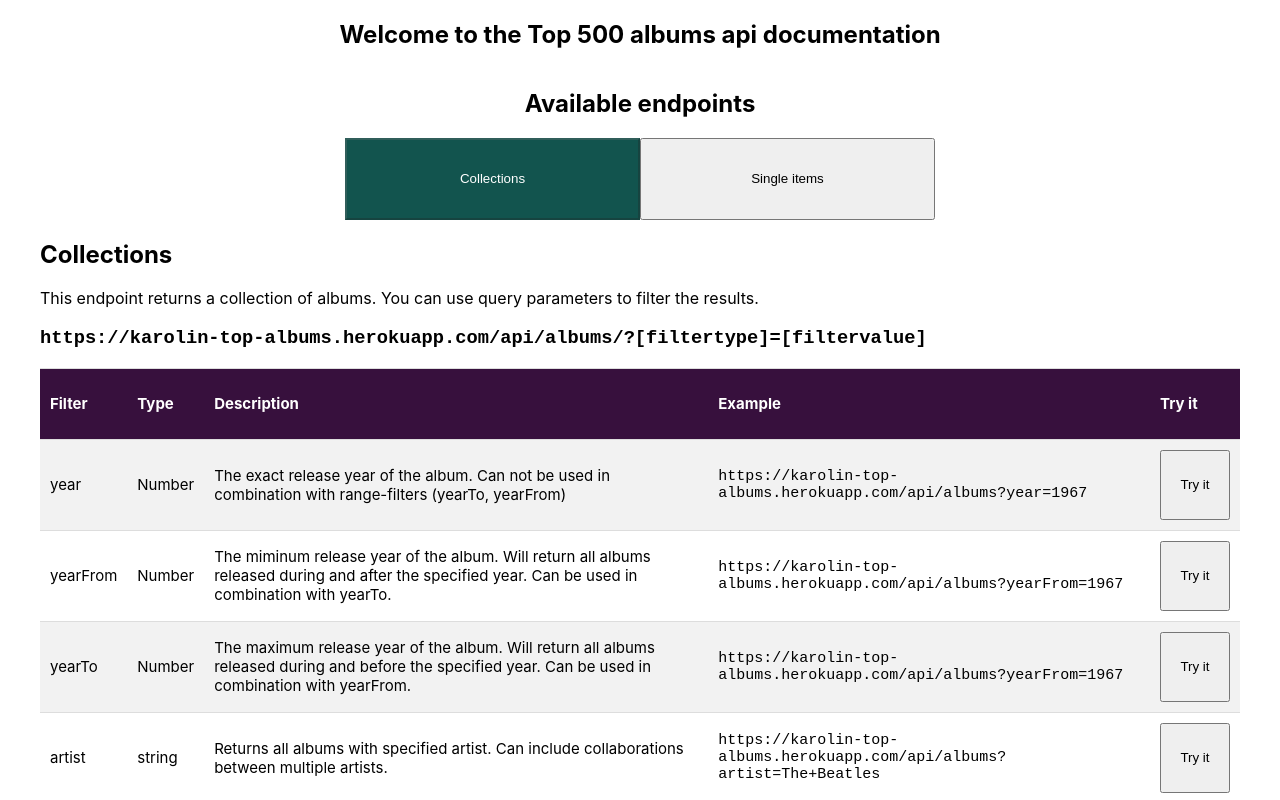
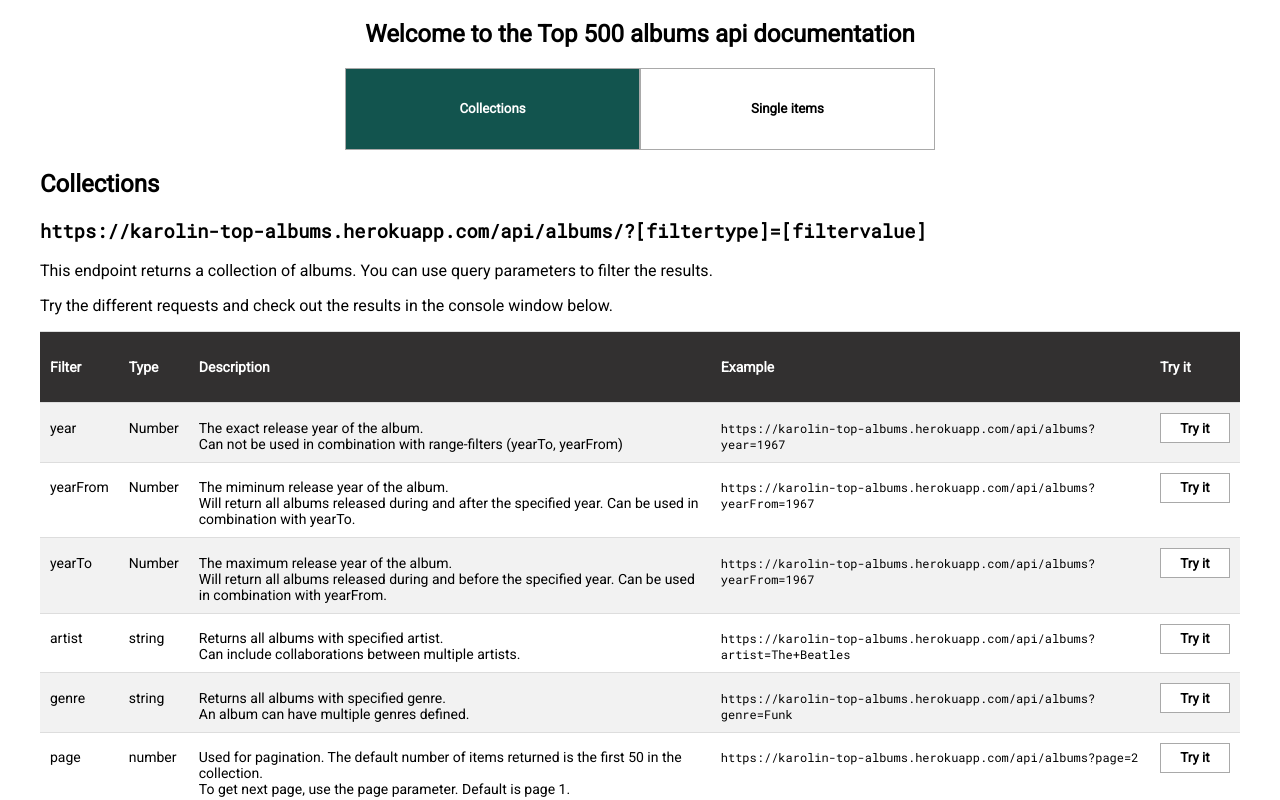
Before and after one commit to karolinalbinsson/project-express-api-frontend, a React (Create React App) app: page / in a window 1280 px wide. Both pictures are taken after a click on the button "Collections". Shown: the top 800 px of the page. Built offline with nearby package versions, Linux system fonts and the light colour scheme.

Commit message:
added some text

```diff
--- a/public/index.html
+++ b/public/index.html
@@ -4,6 +4,8 @@
   <head>
     <meta charset="utf-8" />
     <meta name="viewport" content="width=device-width, initial-scale=1" />
+    <link rel="preconnect" href="https://fonts.gstatic.com">
+<link href="https://fonts.googleapis.com/css2?family=Roboto&family=Roboto+Mono&display=swap" rel="stylesheet">
     <!--
       Notice the use of %PUBLIC_URL% in the tags above.
       It will be replaced with the URL of the `public` folder during the build.
--- a/src/components/Album.js
+++ b/src/components/Album.js
@@ -58,12 +58,11 @@ const handleButtonClick = (caller) => {
 
   }
 }
-
-
   return(
     <div>
        <h2>Single items</h2>
-       <p>This endpoint returns a single album item based on the album title or placement.</p>
+       <p>These endpoints return a single album item based on the album title or placement.</p>
+       <p>Try the different requests and check out the results in the console window below.</p>
        <div className="album-wrapper">
   <h3>https://karolin-top-albums.herokuapp.com/api/albums/[type]/[parameter]</h3>
           <table className="album-table"><tbody>
@@ -92,7 +91,7 @@ const handleButtonClick = (caller) => {
                 string
               </td>
               <td>
-                the album title. [STRING]
+                the album title.
               </td>
               <td className="example">
                 https://karolin-top-albums.herokuapp.com/api/albums/title/Rubber+Soul
@@ -146,9 +145,9 @@ const handleButtonClick = (caller) => {
             </tr></tbody>
           </table>
 
-          <section className="console">
+
             <Console content={apiResults}/>
-          </section>
+
 
        </div>
     </div>
--- a/src/components/Albums.js
+++ b/src/components/Albums.js
@@ -53,9 +53,11 @@ const fetchFromApi = (type) => {
   return(
     <div>
       <h2>Collections</h2>
+      <h3>https://karolin-top-albums.herokuapp.com/api/albums/?[filtertype]=[filtervalue]</h3>
       <p>This endpoint returns a collection of albums. You can use query parameters to filter the results.</p>
+      <p>Try the different requests and check out the results in the console window below.</p>
       <div className="albums-wrapper">
-        <h3>https://karolin-top-albums.herokuapp.com/api/albums/?[filtertype]=[filtervalue]</h3>
+
         <table><tbody className="albums-table">
           <tr>
           <th>
@@ -82,7 +84,7 @@ const fetchFromApi = (type) => {
               Number
             </td>
             <td>
-              The exact release year of the album. Can not be used in combination with range-filters (yearTo, yearFrom)
+              The exact release year of the album. <br/>Can not be used in combination with range-filters (yearTo, yearFrom)
             </td>
             <td className="example">
             https://karolin-top-albums.herokuapp.com/api/albums?year=1967
@@ -101,7 +103,7 @@ const fetchFromApi = (type) => {
               Number
             </td>
             <td>
-              The miminum release year of the album. Will return all albums released during and after the specified year. Can be used in combination with yearTo.
+              The miminum release year of the album. <br/>Will return all albums released during and after the specified year. Can be used in combination with yearTo.
             </td>
             <td className="example">
             https://karolin-top-albums.herokuapp.com/api/albums?yearFrom=1967
@@ -120,7 +122,7 @@ const fetchFromApi = (type) => {
               Number
             </td>
             <td>
-              The maximum release year of the album. Will return all albums released during and before the specified year. Can be used in combination with yearFrom.
+              The maximum release year of the album. <br/>Will return all albums released during and before the specified year. Can be used in combination with yearFrom.
             </td>
             <td className="example">
             https://karolin-top-albums.herokuapp.com/api/albums?yearFrom=1967
@@ -139,7 +141,7 @@ const fetchFromApi = (type) => {
               string
             </td>
             <td>
-              Returns all albums with specified artist. Can include collaborations between multiple artists.
+              Returns all albums with specified artist.<br/> Can include collaborations between multiple artists.
             </td>
             <td className="example">
             https://karolin-top-albums.herokuapp.com/api/albums?artist=The+Beatles
@@ -158,7 +160,7 @@ const fetchFromApi = (type) => {
               string
             </td>
             <td>
-              Returns all albums with specified genre. An album can have multiple genres defined.
+              Returns all albums with specified genre. <br/>An album can have multiple genres defined.
             </td>
             <td className="example">
               https://karolin-top-albums.herokuapp.com/api/albums?genre=Funk
@@ -177,7 +179,7 @@ const fetchFromApi = (type) => {
               number
             </td>
             <td>
-              Used for pagination. The default number of items returned is the first 50 in the collection. To get next page, use the page parameter. Default is page 1.
+              Used for pagination. The default number of items returned is the first 50 in the collection. <br/>To get next page, use the page parameter. Default is page 1.
             </td>
             <td className="example">
               https://karolin-top-albums.herokuapp.com/api/albums?page=2
@@ -189,9 +191,9 @@ const fetchFromApi = (type) => {
             </td>
           </tr>
         </tbody></table>
-        <section className="console">
+
             <Console content={apiResults}/>
-          </section>
+
       </div>
     </div>
   )
--- a/src/components/Console.js
+++ b/src/components/Console.js
@@ -7,8 +7,7 @@ export const Console = ({content}) => {
 const jsoncontent = JSON.stringify(content,undefined, 2);
 
   return (
-    <div>
-    <h5>Console</h5>
+    <div className="console">
       <pre className="json-data-text">
         {jsoncontent}
       </pre>
--- a/src/components/Main.js
+++ b/src/components/Main.js
@@ -21,7 +21,6 @@ export const Main = () => {
   return(
     <section className="main-wrapper">
      <h1 className="header-text">Welcome to the Top 500 albums api documentation</h1>
-     <h2 className="header-sub">Available endpoints</h2>
      <div className="button-wrapper">
        <button
        onClick={() => setSelection("collection")}
--- a/src/index.css
+++ b/src/index.css
@@ -1,14 +1,15 @@
 body {
 	margin: 0;
-	font-family: -apple-system, BlinkMacSystemFont, "Segoe UI", "Roboto", "Oxygen",
-		"Ubuntu", "Cantarell", "Fira Sans", "Droid Sans", "Helvetica Neue",
+	font-family: "Roboto", -apple-system, BlinkMacSystemFont, "Segoe UI", "Roboto",
+		"Oxygen", "Ubuntu", "Cantarell", "Fira Sans", "Droid Sans", "Helvetica Neue",
 		sans-serif;
 	-webkit-font-smoothing: antialiased;
 	-moz-osx-font-smoothing: grayscale;
 }
 
-code {
-	font-family: source-code-pro, Menlo, Monaco, Consolas, "Courier New",
+code,
+pre {
+	font-family: source-code-pro, Menlo, Monaco, Consolas, "Roboto Mono",
 		monospace;
 }
 
@@ -26,10 +27,16 @@ table,
 
 .console {
 	min-height: 200px;
-	background-color: rgb(97, 97, 97);
+	max-height: 310px;
+	background-color: #323030;
 	color: white;
 	margin: 50px 0;
-	font-family: "Courier New", Courier, monospace;
+	font-family: "Roboto Mono", Courier, monospace;
+	overflow: auto;
+	font-size: 12px;
+	cursor: text;
+	color: #e54bff;
+	padding-left: 20px;
 }
 
 table,
@@ -37,15 +44,14 @@ th,
 td {
 	border-collapse: collapse;
 	/* border: 1px solid black; */
-	font-size: 15px;
+	font-size: 14px;
 	text-align: left;
 }
 
 th {
 	height: 50px;
 	border-top: 1px solid #ddd;
-
-	background-color: #37103d;
+	background-color: #323030;
 	color: white;
 }
 
@@ -55,9 +61,25 @@ td {
 	border-bottom: 1px solid #ddd;
 }
 
+th {
+	vertical-align: center;
+}
+
+td {
+	vertical-align: baseline;
+}
 button {
 	width: 70px;
-	height: 70px;
+	height: 30px;
+	cursor: pointer;
+	background: white;
+	font-weight: bold;
+	border: 1px solid darkgrey;
+	font-family: "Roboto", monospace;
+}
+
+button:hover {
+	background-color: #207d75;
 }
 
 button[disabled="disabled"],
@@ -72,7 +94,11 @@ tr:nth-child(even) {
 
 .example,
 h3 {
-	font-family: "Courier New", Courier, monospace;
+	font-family: "Roboto Mono", Courier, monospace;
+}
+
+.example {
+	font-size: 12px;
 }
 .albums-button,
 .album-button {
@@ -89,7 +115,7 @@ h3 {
 	td,
 	tr {
 		display: block;
-		font-family: "Courier New", Courier, monospace;
+		font-family: "Roboto Mono", Courier, monospace;
 	}
 
 	/* Hide table headers (but not display: none;, for accessibility) */
```
